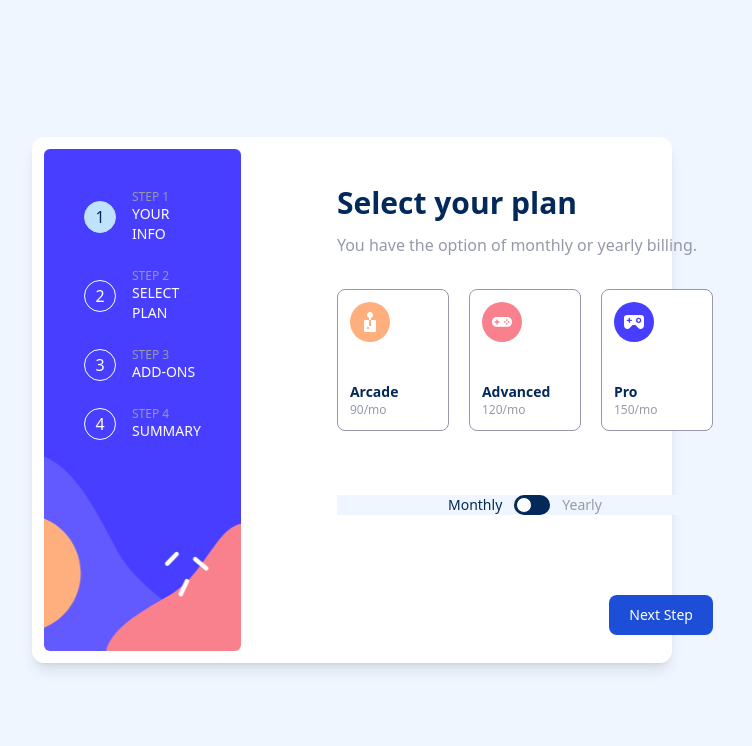
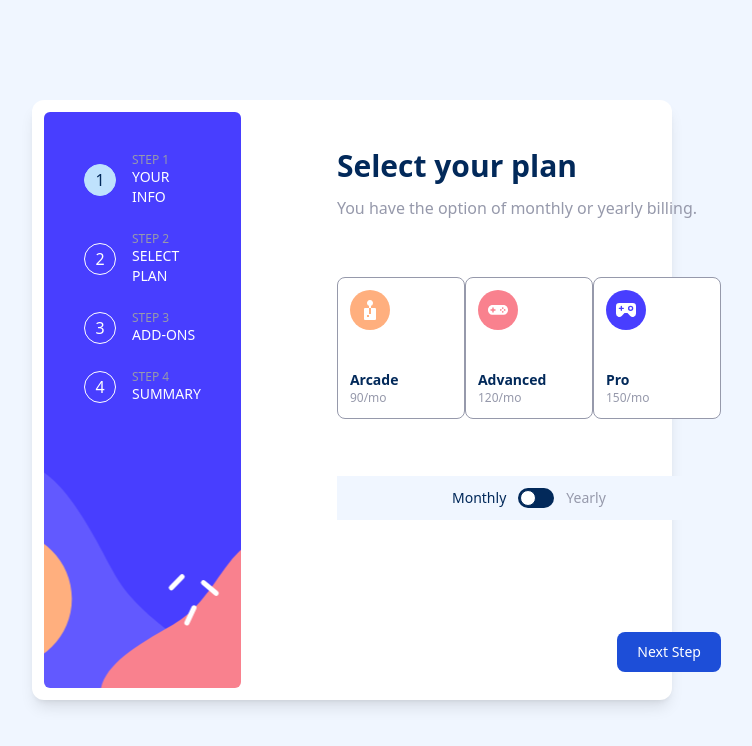
Before and after one commit to AitorGallardo/Multi-Step-Form, a React (Vite) app: page / in a window 1280 px wide. Shown: the top 746 px of the page, without its empty margins (288-1040 px from the left). Built offline with nearby package versions, Linux system fonts and the light colour scheme; a web font is replaced by a local one.

Commit message:
Animateion on show free tier using grid

```diff
--- a/src/components/BillingCard.jsx
+++ b/src/components/BillingCard.jsx
@@ -1,13 +1,27 @@
-import { TIME_TYPES } from "../constants/consts";
-
-export const BillingCard = ({ title, price,timeType, iconImg}) => {
+import { TIME_TYPES } from '../constants/consts';
+export const BillingCard = ({ title, price, timeType, iconImg }) => {
   return (
-    <article className='flex flex-col justify-between gap-10 w-28 bg-white border border-coolGray rounded-lg hover:border-purpishBlue cursor-pointer px-3 py-3'>
+    <article
+      className={`flex flex-col justify-between gap-10 w-32 bg-white border border-coolGray rounded-lg hover:border-purpishBlue cursor-pointer px-3 py-3 } transition-all`}
+    >
       <img width={40} src={iconImg}></img>
       <footer>
-        <h5 className='text-sm text-marineBlue font-bold'>{title}</h5>
+        <h5 className='text-sm text-marineBlue font-bold'>
+          {title}
+        </h5>
         <p className='text-xs text-coolGray'>{`${price}/${timeType}`}</p>
-        {timeType===TIME_TYPES.YEARLY && <p className='text-xs text-marineBlue'>2 months free</p>}
+        <div
+          className={`grid grid-rows-[0fr] transition-all ${
+            timeType === TIME_TYPES.YEARLY
+              ? 'grid-rows-[1fr]'
+              : 'grid-rows-[0fr]'
+          }`}
+        >
+          <p className={`text-xs text-marineBlue overflow-hidden`}>
+            2 months free
+          </p>
+        </div>
+
       </footer>
     </article>
   );
--- a/src/layout/FormLayout.jsx
+++ b/src/layout/FormLayout.jsx
@@ -2,16 +2,20 @@ import PropTypes from 'prop-types';
 import { Stepper } from '../components/Stepper';
 export const FormLayout = ({ title, description, children }) => {
   return (
-    <div className='flex shadow-lg rounded-xl p-3 w-3/6 bg-white'>
+    <main className='flex shadow-lg rounded-xl p-3 w-3/6 bg-white min-h-[600px] max-h-[600px]'>
       <div className="sidePanel basis-1/3 bg-[url('src/assets/images/bg-sidebar-desktop.svg')] bg-bottom bg-cover rounded-md p-10">
-        <Stepper/>
+        <Stepper />
       </div>
-      <div className='main flex grow flex-col px-24 pt-9 pb-4'>
-        <h1 className='text-3xl text-marineBlue font-bold mb-3'>{title}</h1>
-        <p className=' text-coolGray text-md whitespace-nowrap mb-8'>{description}</p>
+      <section className='flex grow flex-col justify-between px-24 pt-9 pb-4'>
+        <header>
+          <h1 className='text-3xl text-marineBlue font-bold mb-3'>{title}</h1>
+          <p className=' text-coolGray text-md whitespace-nowrap'>
+            {description}
+          </p>
+        </header>
         {children}
-      </div>
-    </div>
+      </section>
+    </main>
   );
 };
 
--- a/src/pages/AddonsPage.jsx
+++ b/src/pages/AddonsPage.jsx
@@ -10,17 +10,17 @@ const pageData = {
 };
 
 export const AddonsPage = () => {
-    const [timeType, setTimeType] = useState(TIME_TYPES.MONTHLY)
+  const [timeType, setTimeType] = useState(TIME_TYPES.MONTHLY);
 
   const handleChecked = (value) => {
-        console.log('value',value);
-        const timeType = value ? TIME_TYPES.YEARLY : TIME_TYPES.MONTHLY
-        setTimeType(timeType)
-}
+    console.log('value', value);
+    const timeType = value ? TIME_TYPES.YEARLY : TIME_TYPES.MONTHLY;
+    setTimeType(timeType);
+  };
 
   return (
     <FormLayout title={pageData.title} description={pageData.description}>
-      <section className='flex gap-5'>
+      <section className='flex justify-between w-full '>
         <BillingCard
           title={'Arcade'}
           price={'90'}
@@ -40,17 +40,18 @@ export const AddonsPage = () => {
           iconImg={'src/assets/images/icon-pro.svg'}
         />
       </section>
-
-    <section className='bg-magnolia mt-16'>
+      <footer className='flex flex-col gap-28 '>
+        <section className='bg-magnolia p-3'>
           <ToggleIcon handleChecked={handleChecked} />
         </section>
 
         <button
           type='submit'
-        className='w-fit self-end text-white bg-blue-700 hover:bg-blue-800 focus:ring-4 focus:ring-blue-300 font-medium rounded-lg text-sm px-5 py-2.5 mt-20'
+          className='w-fit self-end text-white bg-blue-700 hover:bg-blue-800 focus:ring-4 focus:ring-blue-300 font-medium rounded-lg text-sm px-5 py-2.5'
         >
           {BUTTONS_TEXT.NEXT_STEP}
         </button>
+      </footer>
     </FormLayout>
   );
 };
```
Lines whose indentation alone changed are shown as unchanged.
